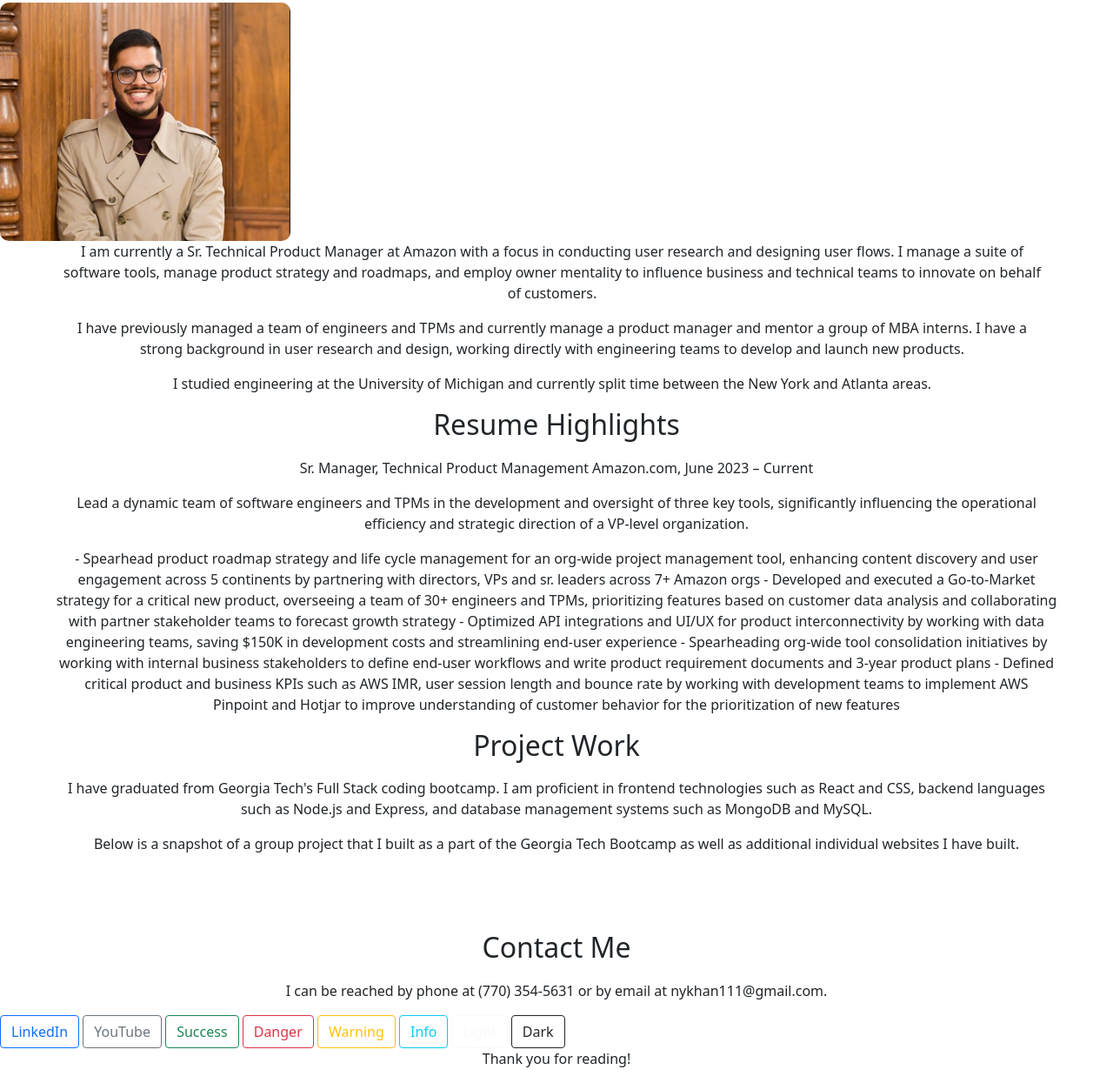
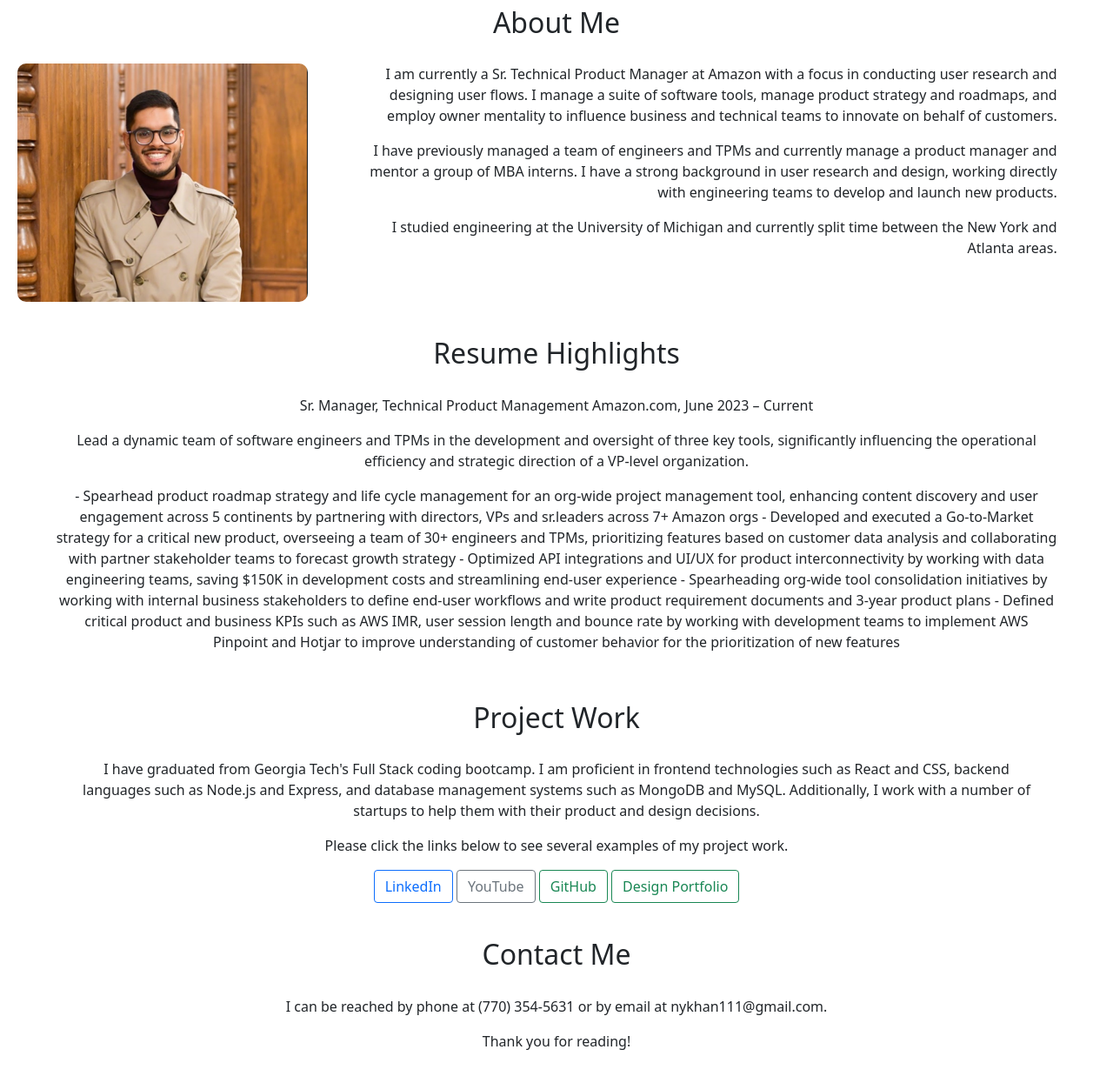
Before and after one commit to nabeekha/Personal-Portfolio, a plain HTML site: page index.html in a window 1280 px wide. Shown: the part 215-1460 px from the top of the page at 87% size. Drawn offline with nearby package versions, Linux system fonts and the light colour scheme.

Commit message:
additional buttons and styling added

```diff
--- a/index.html
+++ b/index.html
@@ -51,7 +51,7 @@
         <h2> About Me</h2>
         <div class="bio-container">
             <img class="profile-photo" src="./assets/images/Portfolio-headshot.png">
-            <div class="bio">
+            <div class="bio-text">
                 <p>
                     I am currently a Sr. Technical Product Manager at Amazon with a focus in conducting user research
                     and designing user flows.
@@ -86,22 +86,17 @@
         <p>
             - Spearhead product roadmap strategy and life cycle management for an org-wide project management tool,
             enhancing content discovery and user engagement across 5 continents by partnering with directors, VPs and
-            sr.
-            leaders across 7+ Amazon orgs
+            sr.leaders across 7+ Amazon orgs
             - Developed and executed a Go-to-Market strategy for a critical new product, overseeing a team of 30+
-            engineers
-            and TPMs, prioritizing features based on customer data analysis and collaborating with partner stakeholder
-            teams
-            to forecast growth strategy
+            engineers and TPMs, prioritizing features based on customer data analysis and collaborating with partner stakeholder
+            teams to forecast growth strategy
             - Optimized API integrations and UI/UX for product interconnectivity by working with data engineering teams,
             saving $150K in development costs and streamlining end-user experience
             - Spearheading org-wide tool consolidation initiatives by working with internal business stakeholders to
-            define
-            end-user workflows and write product requirement documents and 3-year product plans
+            define end-user workflows and write product requirement documents and 3-year product plans
             - Defined critical product and business KPIs such as AWS IMR, user session length and bounce rate by working
             with development teams to implement AWS Pinpoint and Hotjar to improve understanding of customer behavior
-            for
-            the prioritization of new features
+            for the prioritization of new features
         </p>
 
 
@@ -112,35 +107,19 @@
         <p>
             I have graduated from Georgia Tech's Full Stack coding bootcamp. I am proficient in frontend technologies
             such as React and CSS, backend languages such as Node.js and Express, and database management systems such
-            as MongoDB and MySQL.
+            as MongoDB and MySQL. Additionally, I work with a number of startups to help them with their product and design decisions.
         </p>
-    </section>
-
-    <section class="coding-site">
         <p>
-            Below is a snapshot of a group project that I built as a part of the Georgia Tech Bootcamp as well as
-            additional individual websites I have built.
+            Please click the links below to see several examples of my project work.
         </p>
 
-        <div class="website-photo">
-            <span>
+        <button type="button" id="LinkedIn" class="btn btn-outline-primary">LinkedIn</button>
+        <button type="button" id="YouTube" class="btn btn-outline-secondary">YouTube</button>
+        <button type="button" id="Github" class="btn btn-outline-success">GitHub</button>
+        <button type="button" id="Figma" class="btn btn-outline-success">Design Portfolio</button>
+    </section>
+    <!-- add additional examples of project work below -->
 
-                <br>
-
-                <!-- the following applications hav -->
-                <!-- <a href="https://invmanagement.herokuapp.com/">
-                    <img class="website-photo-big" src="./assets/images/project-2-photo.png"></a> -->
-
-                <br>
-
-                <!-- <a href="https://mintchip2-dc87cf2e699c.herokuapp.com/">
-                    <img class="website-photo-big" src="./assets/images/MentChip App.png"></a> -->
-
-                <br>
-        </div>
-
-
-    </section>
 
     <section id="contact-me" class="contact-me">
         <h2> Contact Me</h2>
@@ -148,15 +127,26 @@
             I can be reached by phone at (770) 354-5631 or by email at nykhan111@gmail.com.
         </p>
 
-        <button type="button" class="btn btn-outline-primary">LinkedIn</button>
-        <button type="button" class="btn btn-outline-secondary">YouTube</button>
-        <button type="button" class="btn btn-outline-success">Success</button>
-        <button type="button" class="btn btn-outline-danger">Danger</button>
-        <button type="button" class="btn btn-outline-warning">Warning</button>
-        <button type="button" class="btn btn-outline-info">Info</button>
-        <button type="button" class="btn btn-outline-light">Light</button>
-        <button type="button" class="btn btn-outline-dark">Dark</button>
     </section>
+
+    <!-- Javascript functions that enable the links to be clickable -->
+    <script>
+        document.getElementById("LinkedIn").addEventListener("click", function () {
+            window.open("https://www.linkedin.com/in/nabeel-y-khan/");
+        });
+
+        document.getElementById("YouTube").addEventListener("click", function () {
+            window.open("https://www.youtube.com/@nabeelykhan/videos");
+        });
+
+        document.getElementById("Github").addEventListener("click", function () {
+            window.open("https://github.com/nabeekha/");
+        });
+
+        document.getElementById("Figma").addEventListener("click", function () {
+            window.open("https://www.figma.com/design/Ccr4gvtUV2G9r0hGD4HwaW/PerfectProd-Customer-Design-Portfolio?node-id=289-2087&t=sVGdMcC77mOTLweP-0");
+        });
+    </script>
 
     </section>
 
--- a/styles.css
+++ b/styles.css
@@ -1,6 +1,13 @@
 :root {
-    --main-background-color: #268fff;
+    --main-background-color: #f0f0f0;
     --header-text: 'Roboto', 'sans-serif';
+}
+
+header {
+    background-color: var(--main-background-color);
+    font: var(--header-text);
+    padding: 10px;
+    text-align: center;
 }
 
 h1 {
@@ -9,13 +16,28 @@ h1 {
 }
 
 h2 {
-    padding-bottom: 10px;
+    padding-top: 20px;
+    padding-bottom: 20px;
     text-align: center;
 }
 
-.bio {
+.about {
+    margin: 0 auto;
+    padding: 20px;
+}
+
+.bio-container {
+    display: flex;
+    align-items: flex-start;
+    gap: 20px;
+}
+
+.bio-text {
+    flex: 1;
+}
+
+.bio-text p {
     text-align: right;
-    padding-right: 10px;
 }
 
 .profile-photo {
@@ -29,6 +51,16 @@ p {
     text-align: center;
     padding-left: 5%;
     padding-right: 5%;
+}
+
+.project-work {
+    text-align: center;
+    padding: 20px;
+}
+
+button {
+    padding-top: 25px;
+    padding-bottom: 25px;
 }
 
 @media screen and (max-width: 992px) {
```
